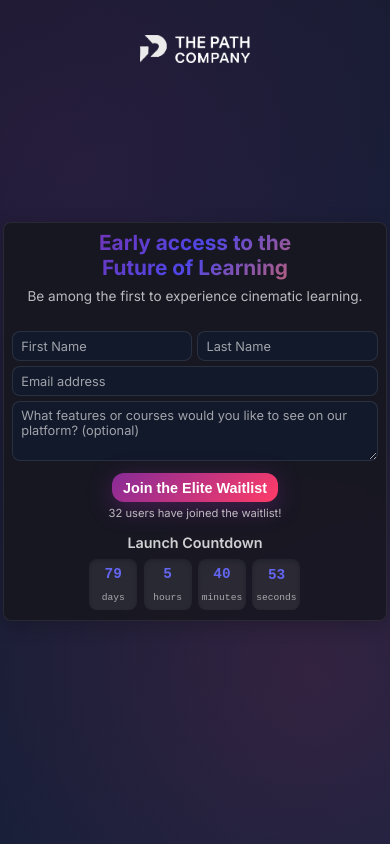
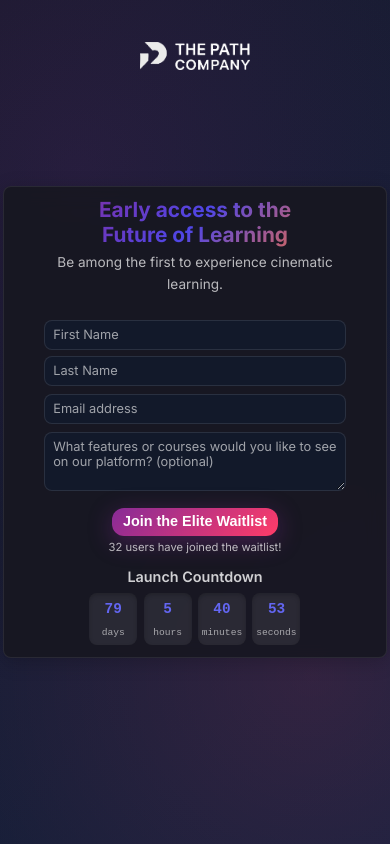
Before and after one commit to amrsabra/thepathcompany, a Next.js app: page / in a window 390 px wide. Built offline with nearby package versions, Linux system fonts and the light colour scheme; no server answers; the database is empty.

Commit message:
form spacing

```diff
--- a/styles/waitlist.scss
+++ b/styles/waitlist.scss
@@ -239,15 +239,16 @@
     box-sizing: border-box;
   }
   .content-card {
-    padding: 0.5rem !important;
+    padding-top: 0.7rem !important;
+    padding-bottom: 0.7rem !important;
     max-width: 100vw !important;
     border-radius: 0.5rem !important;
     min-width: 0;
   }
   .background-stars img {
     height: 28px !important;
-    margin-top: 0.2rem;
-    margin-bottom: 0.2rem;
+    margin-top: 0.6rem;
+    margin-bottom: 0.5rem;
     max-width: 60vw !important;
   }
   .waitlist-header h2 {
@@ -261,12 +262,12 @@
     margin-bottom: 0.2rem !important;
   }
   .waitlist-form {
-    gap: 0.3rem !important;
-    margin-top: 0.2rem !important;
+    gap: 0.5rem !important;
+    margin-top: 0.5rem !important;
+    margin-bottom: 0.5rem !important;
   }
   .waitlist-form .form-group {
-    grid-template-columns: 1fr 1fr !important;
-    gap: 0.3rem !important;
+    gap: 0.4rem !important;
   }
   .waitlist-form input,
   .waitlist-form textarea {
```
